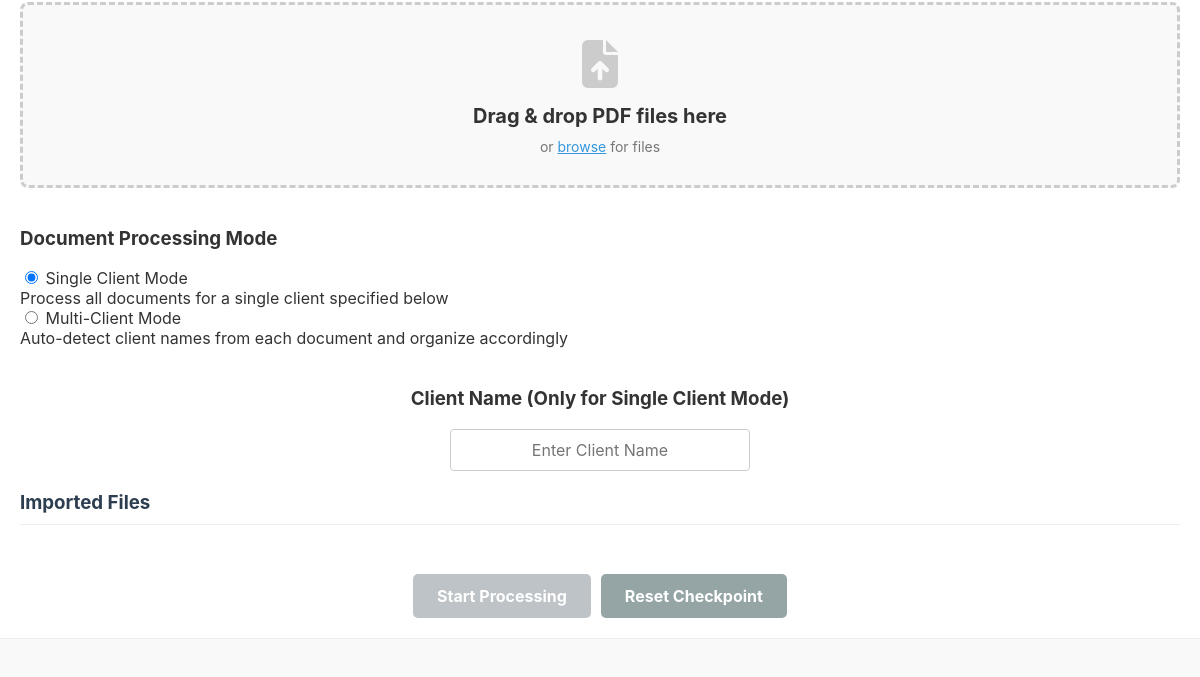
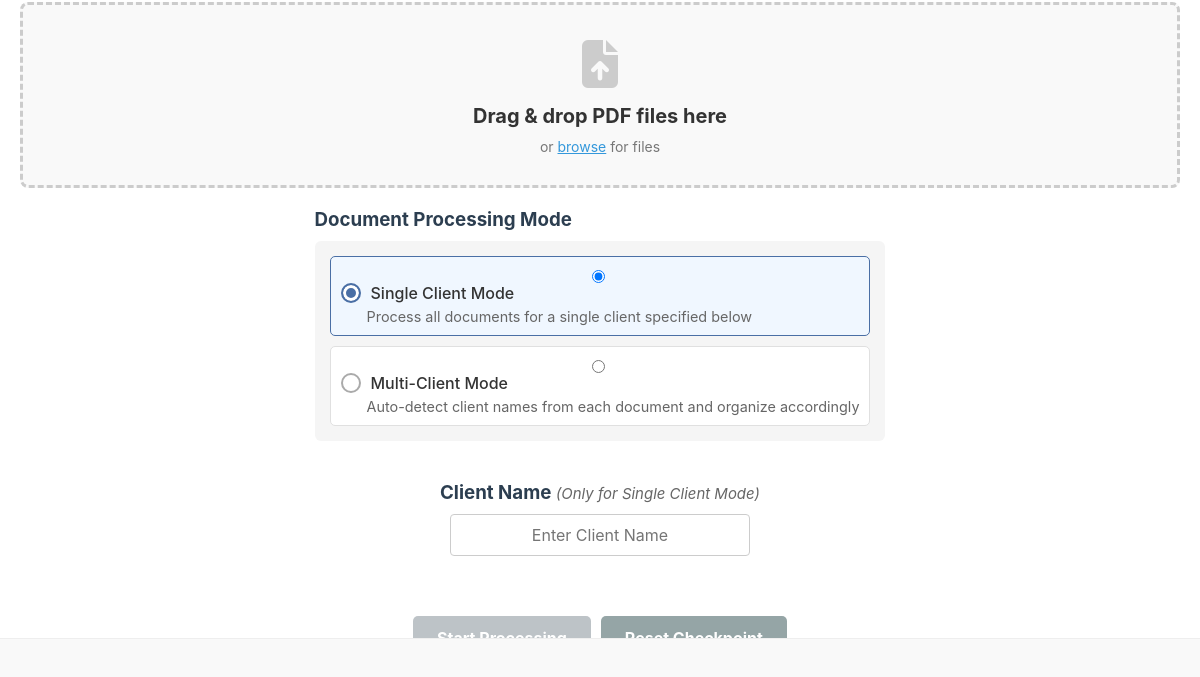
Before and after one commit to TootsieTall/accountantAI, an Electron app: page index.html in a window 1200 px wide. Shown: the part 111-788 px from the top of the page. Drawn offline with Linux system fonts and the light colour scheme; no server answers.

Commit message:
Add styles for multi-client mode toggle

```diff
--- a/styles.css
+++ b/styles.css
@@ -118,6 +118,104 @@ body {
   border: 1px solid #ccc;
   border-radius: 4px;
   text-align: center;
+}
+
+/* Mode toggle styles */
+.settings-container {
+  margin-bottom: 20px;
+  max-width: 600px;
+  margin-left: auto;
+  margin-right: auto;
+}
+
+.settings-container h3 {
+  margin-top: 0;
+  margin-bottom: 10px;
+  color: #2c3e50;
+}
+
+.mode-toggle-container {
+  margin-bottom: 20px;
+}
+
+.toggle-container {
+  display: flex;
+  flex-direction: column;
+  gap: 10px;
+  margin-top: 10px;
+  background-color: #f5f5f5;
+  border-radius: 6px;
+  padding: 15px;
+}
+
+.toggle-option {
+  display: flex;
+  flex-direction: column;
+  padding: 10px;
+  border-radius: 5px;
+  background-color: white;
+  border: 1px solid #e0e0e0;
+  transition: all 0.2s ease;
+}
+
+.toggle-option:hover {
+  box-shadow: 0 2px 6px rgba(0, 0, 0, 0.1);
+}
+
+.toggle-option input[type="radio"] {
+  margin-right: 8px;
+}
+
+.toggle-option label {
+  display: flex;
+  align-items: center;
+  font-weight: 500;
+  cursor: pointer;
+  margin-bottom: 5px;
+}
+
+.toggle-option input[type="radio"] + label:before {
+  content: '';
+  display: inline-block;
+  width: 16px;
+  height: 16px;
+  margin-right: 10px;
+  border-radius: 50%;
+  border: 2px solid #aaa;
+  background-color: white;
+}
+
+.toggle-option input[type="radio"]:checked + label:before {
+  background-color: #4a6fa5;
+  border-color: #4a6fa5;
+  box-shadow: inset 0 0 0 3px white;
+}
+
+.mode-description {
+  margin-left: 26px;
+  color: #666;
+  font-size: 0.9em;
+}
+
+/* Optional indicator for client name */
+.optional-indicator {
+  font-size: 0.8em;
+  font-weight: normal;
+  color: #666;
+  font-style: italic;
+}
+
+/* Style for disabled client name input */
+.client-name-container.disabled input {
+  background-color: #f5f5f5;
+  cursor: not-allowed;
+  opacity: 0.7;
+}
+
+/* Highlight the active mode */
+.toggle-option.active {
+  border-color: #4a6fa5;
+  background-color: #f0f7ff;
 }
 
 /* Input Tab */
```
